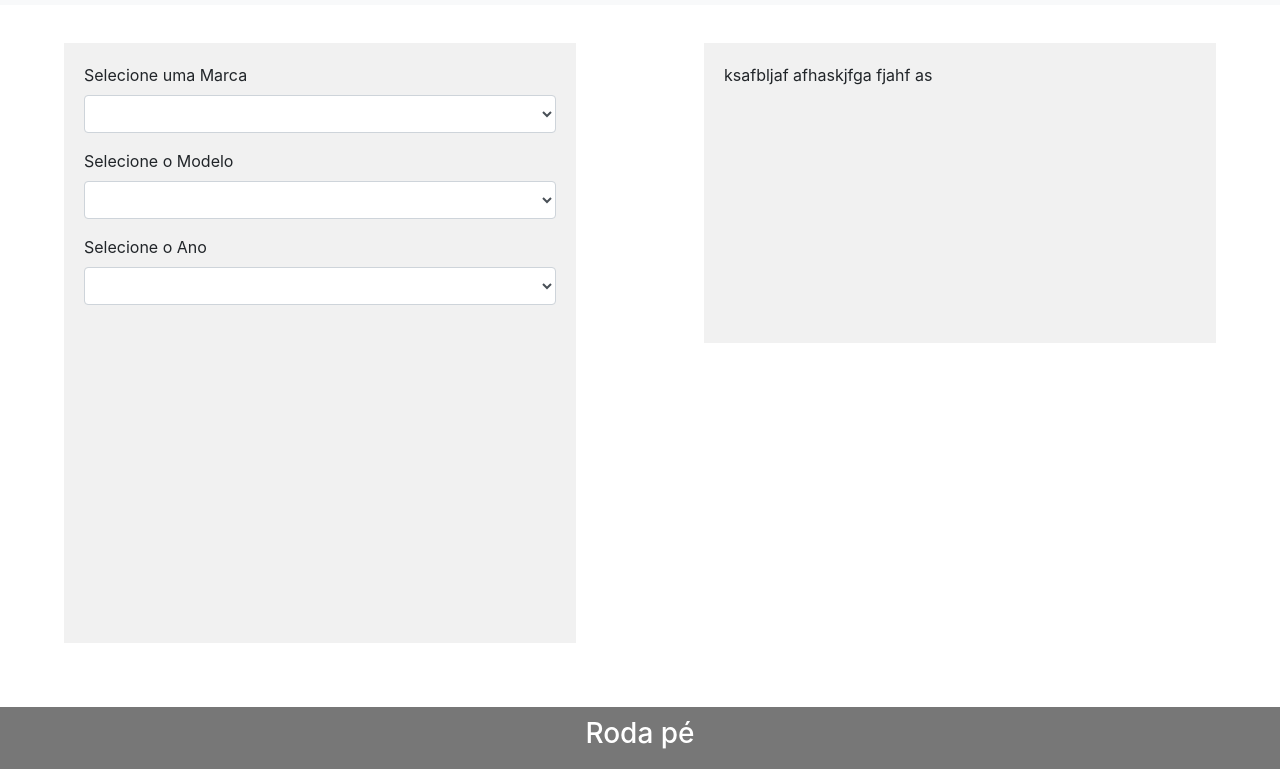
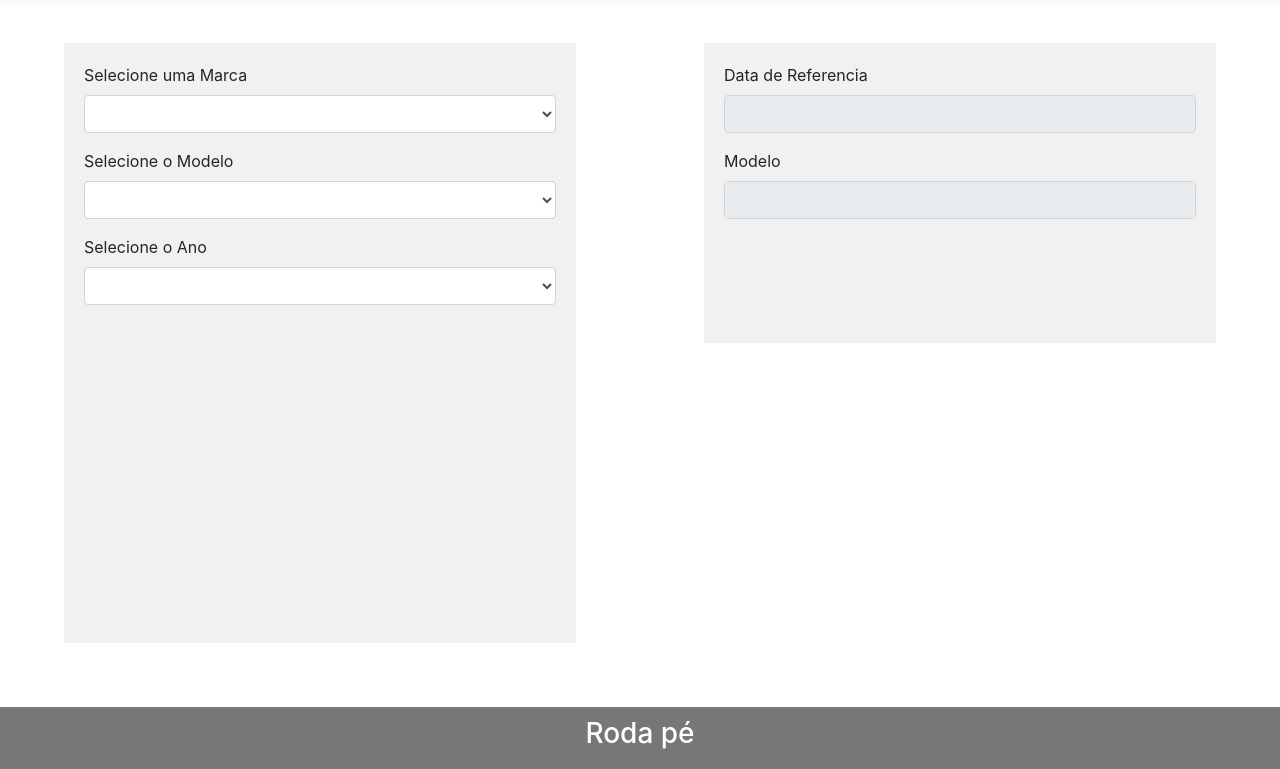
Before and after one commit to wdev007/tabela-Fipe, a plain HTML site: page index.html in a window 1280 px wide. Shown: the part 66-835 px from the top of the page. Drawn offline with nearby package versions, Linux system fonts and the light colour scheme; no server answers.

Commit message:
seção de informações funcionando

```diff
--- a/css/layout.css
+++ b/css/layout.css
@@ -34,7 +34,7 @@ nav ul {
 
 #form-tb-fipe {
   display: inline-block;
-  float: left;
+  /* float: left; */
   padding: 20px;
   width: 40%;
   background-color: #f1f1f1;
@@ -46,7 +46,7 @@ nav ul {
 
 #informacoes {
   display: inline-block;
-  float: left;
+  /* float: left; */
   padding: 20px;
   width: 40%;
   background-color: #f1f1f1;
--- a/index.html
+++ b/index.html
@@ -83,8 +83,27 @@
       </article>
 
       <article id="informacoes">
-        <p>ksafbljaf afhaskjfga fjahf as</p>
-        <ul id="lista-modelos"></ul>
+        <fieldset disabled>
+          <div class="form-group">
+            <label for="data-referencia">Data de Referencia</label>
+            <input
+              type="text"
+              id="data-referencia"
+              class="form-control"
+              placeholder=""
+            />
+          </div>
+
+          <div class="form-group">
+            <label for="modelo-info">Modelo</label>
+            <input
+              type="text"
+              id="modelo-info"
+              class="form-control"
+              placeholder=""
+            />
+          </div>
+        </fieldset>
       </article>
     </section>
 
--- a/js/api.js
+++ b/js/api.js
@@ -51,5 +51,8 @@ selectAno.addEventListener("change", () => {
   ano = selectAno.value;
   fetch(`${baseUrl}/veiculo/${marca}/${modelo}/${ano}.json`)
     .then(data => data.json())
-    .then(data => console.log(data));
+    .then(data => {
+      document.querySelector("#data-referencia").value = data.referencia;
+      document.querySelector("#modelo-info").value = data.name;
+    });
 });
```
